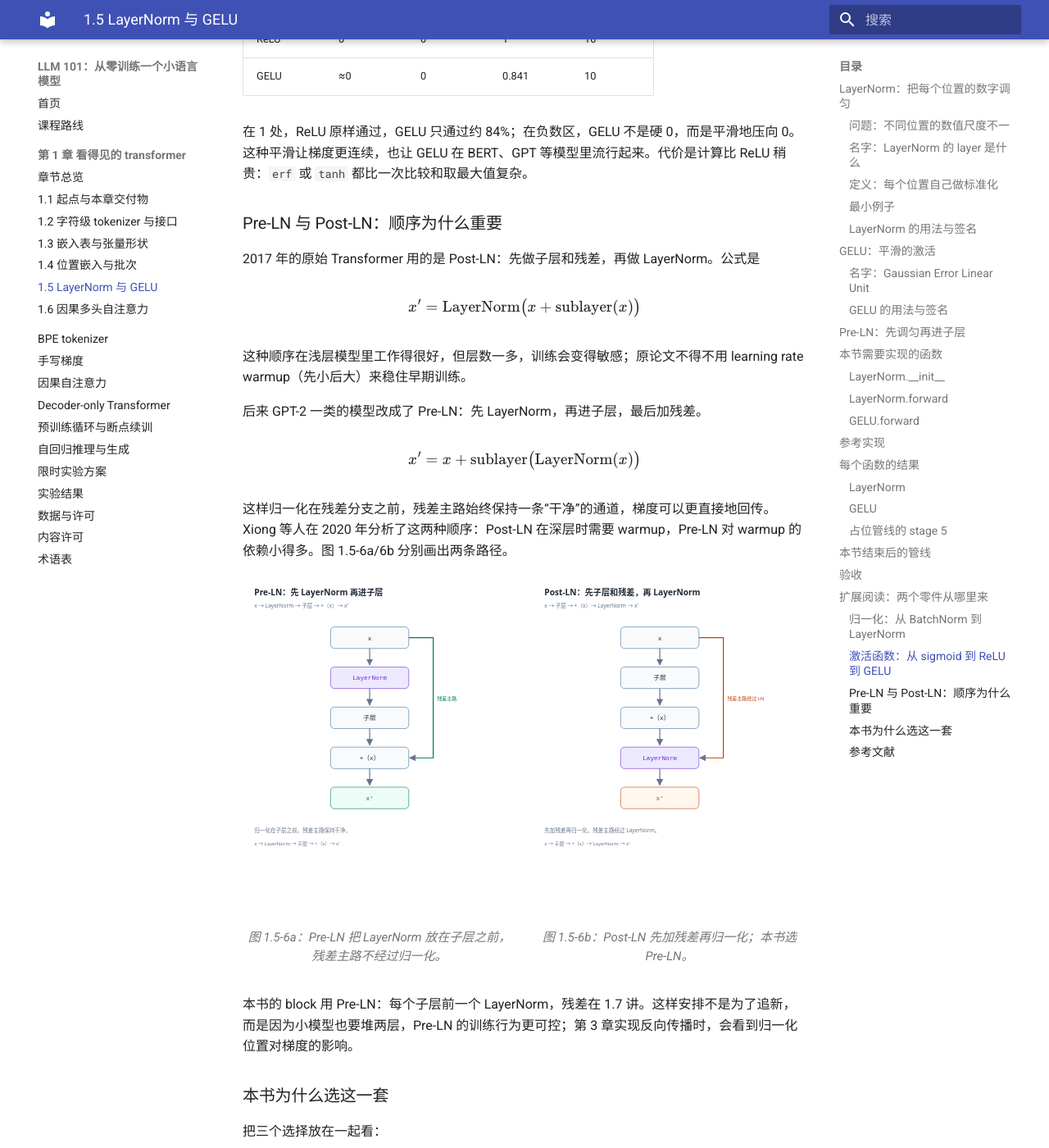
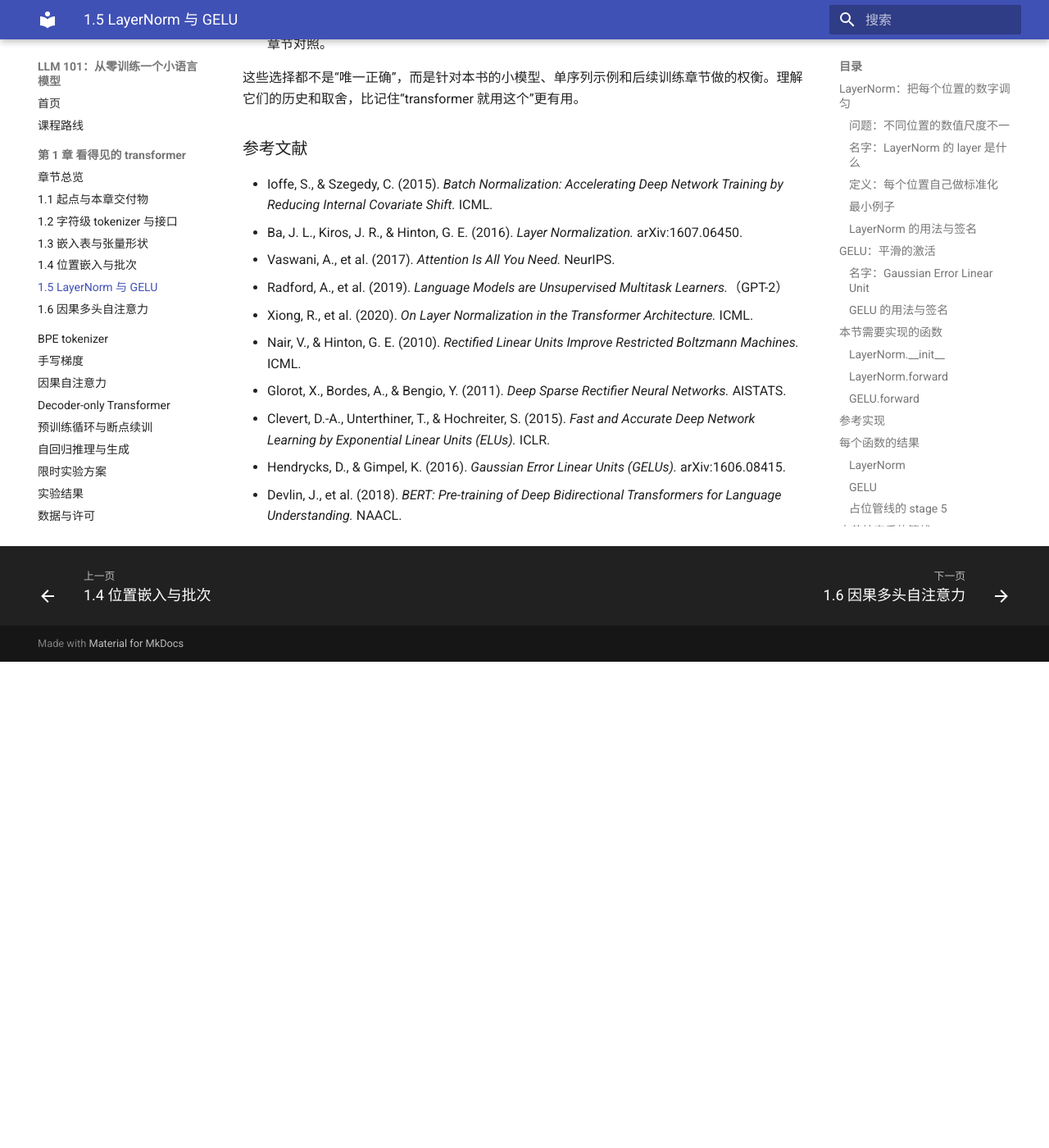
Before and after one commit to tigersoldier/llm-101, an MkDocs documentation site: the page built from docs/course/ch01/1.5.md, in a window 1280 px wide and 1400 px high, scrolled down 11015 px. Shown: the whole window at 82% size. Built offline with MkDocs 1.6.1 and Material for MkDocs 9.7.7, drawn with Linux system fonts in a browser that asks for light colours; after the commit the page ends 11822 px from its top, so only the background shows below that; some of the changed text lies outside the part shown.

Commit message:
Move Pre-LN and Post-LN from 1.5 to 1.7

````diff
--- a/docs/course/ch01/1.5.md
+++ b/docs/course/ch01/1.5.md
@@ -103,22 +103,6 @@ def forward(self, inputs: torch.Tensor) -> torch.Tensor:
     # 逐元素套用 tanh 近似
     ...
 ```
-
-## Pre-LN：先调匀再进子层
-
-1.6 的混合和 1.7 的 MLP 都是“子层”。Pre-LN 指先对输入做 LayerNorm，再送进子层，最后加回原输入：
-
-```text
-x = x + sublayer(LayerNorm(x))
-```
-
-对应的 Post-LN 是“先子层、再归一化”：
-
-```text
-x = LayerNorm(x + sublayer(x))
-```
-
-本书选 Pre-LN：归一化在残差分支之前，训练时更稳定，深层堆叠更容易。残差本身在 1.7 讲；这里只需要记住顺序：**先调匀，再进子层**。一个 block 有两个子层，所以有两个 LayerNorm，共 $2 \times 32 = 64$ 个数字。
 
 ## 本节需要实现的函数
 
@@ -316,44 +300,12 @@ $$
 
 在 1 处，ReLU 原样通过，GELU 只通过约 84%；在负数区，GELU 不是硬 0，而是平滑地压向 0。这种平滑让梯度更连续，也让 GELU 在 BERT、GPT 等模型里流行起来。代价是计算比 ReLU 稍贵：`erf` 或 `tanh` 都比一次比较和取最大值复杂。
 
-### Pre-LN 与 Post-LN：顺序为什么重要
-
-2017 年的原始 Transformer 用的是 Post-LN：先做子层和残差，再做 LayerNorm。公式是
-
-$$
-x' = \operatorname{LayerNorm}\bigl(x + \operatorname{sublayer}(x)\bigr)
-$$
-
-这种顺序在浅层模型里工作得很好，但层数一多，训练会变得敏感；原论文不得不用 learning rate warmup（先小后大）来稳住早期训练。
-
-后来 GPT-2 一类的模型改成了 Pre-LN：先 LayerNorm，再进子层，最后加残差。
-
-$$
-x' = x + \operatorname{sublayer}\bigl(\operatorname{LayerNorm}(x)\bigr)
-$$
-
-这样归一化在残差分支之前，残差主路始终保持一条“干净”的通道，梯度可以更直接地回传。Xiong 等人在 2020 年分析了这两种顺序：Post-LN 在深层时需要 warmup，Pre-LN 对 warmup 的依赖小得多。图 1.5-6a/6b 分别画出两条路径。
-
-<div class="figure-pair">
-<figure>
-<img src="../../../assets/ch01/10-pre-ln.svg" alt="Pre-LN：先 LayerNorm 再进子层，最后加残差" loading="lazy">
-<figcaption>图 1.5-6a：Pre-LN 把 LayerNorm 放在子层之前，残差主路不经过归一化。</figcaption>
-</figure>
-<figure>
-<img src="../../../assets/ch01/10-post-ln.svg" alt="Post-LN：先子层和残差，再 LayerNorm" loading="lazy">
-<figcaption>图 1.5-6b：Post-LN 先加残差再归一化；本书选 Pre-LN。</figcaption>
-</figure>
-</div>
-
-本书的 block 用 Pre-LN：每个子层前一个 LayerNorm，残差在 1.7 讲。这样安排不是为了追新，而是因为小模型也要堆两层，Pre-LN 的训练行为更可控；第 3 章实现反向传播时，会看到归一化位置对梯度的影响。
-
 ### 本书为什么选这一套
 
 把三个选择放在一起看：
 
 - **LayerNorm 而不是 BatchNorm**：本章示例按一条序列讲，没有用批次维；LayerNorm 对每个位置独立，也支持 1.4 的 `[B, T, C]`，训练和推理公式一致。
 - **GELU 而不是 ReLU**：GELU 平滑，负数区不是硬截断；它和 BERT/GPT 的选择一致，便于后面章节对照。
-- **Pre-LN 而不是 Post-LN**：归一化在子层之前，残差主路干净，深层堆叠更稳。
 
 这些选择都不是“唯一正确”，而是针对本书的小模型、单序列示例和后续训练章节做的权衡。理解它们的历史和取舍，比记住“transformer 就用这个”更有用。
 
````
Also changed, not shown: ch01/sections/1.5.md (+2 -4 lines), ch01/sections/1.7.md (+3 -1 lines), docs/glossary.md (+2 -2 lines).
